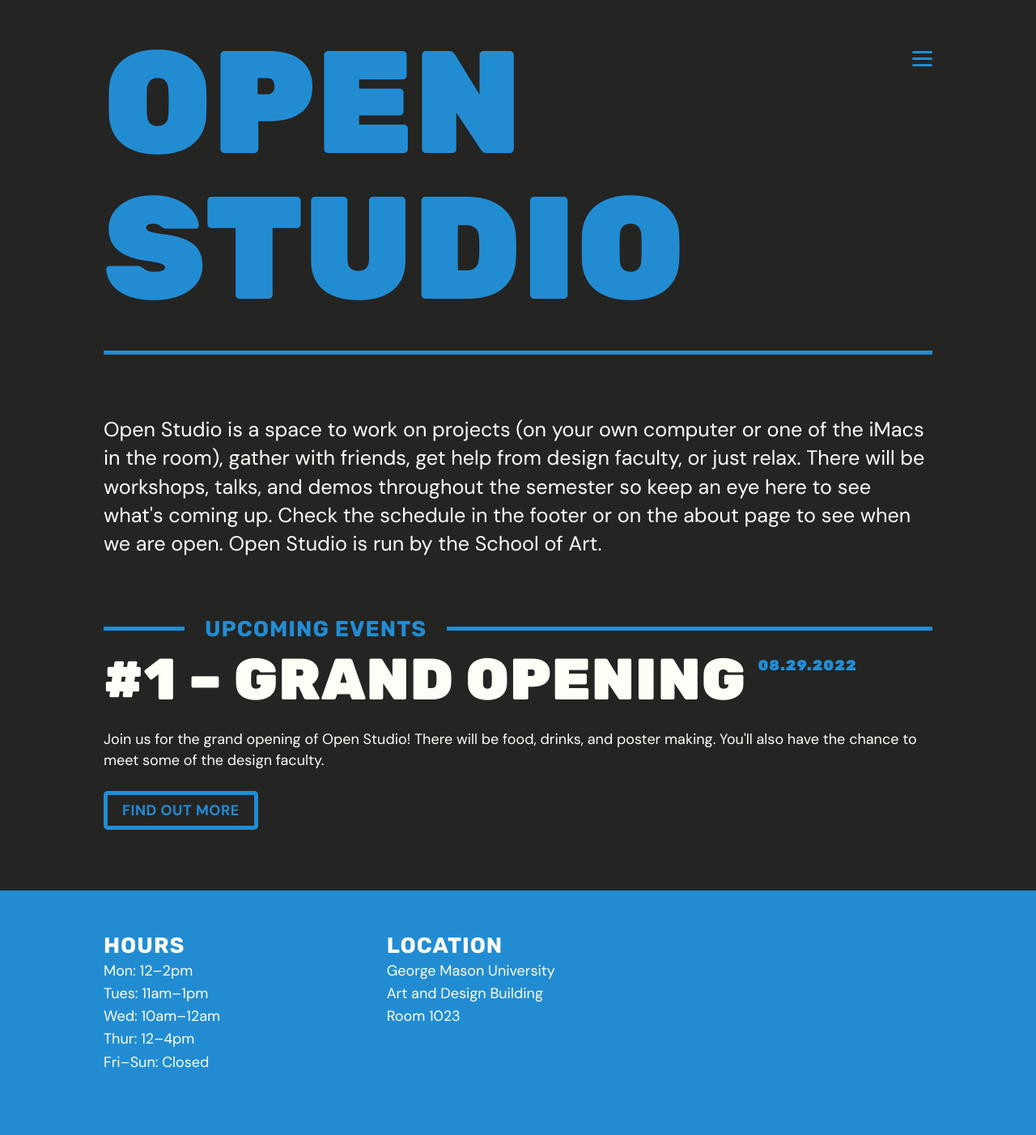
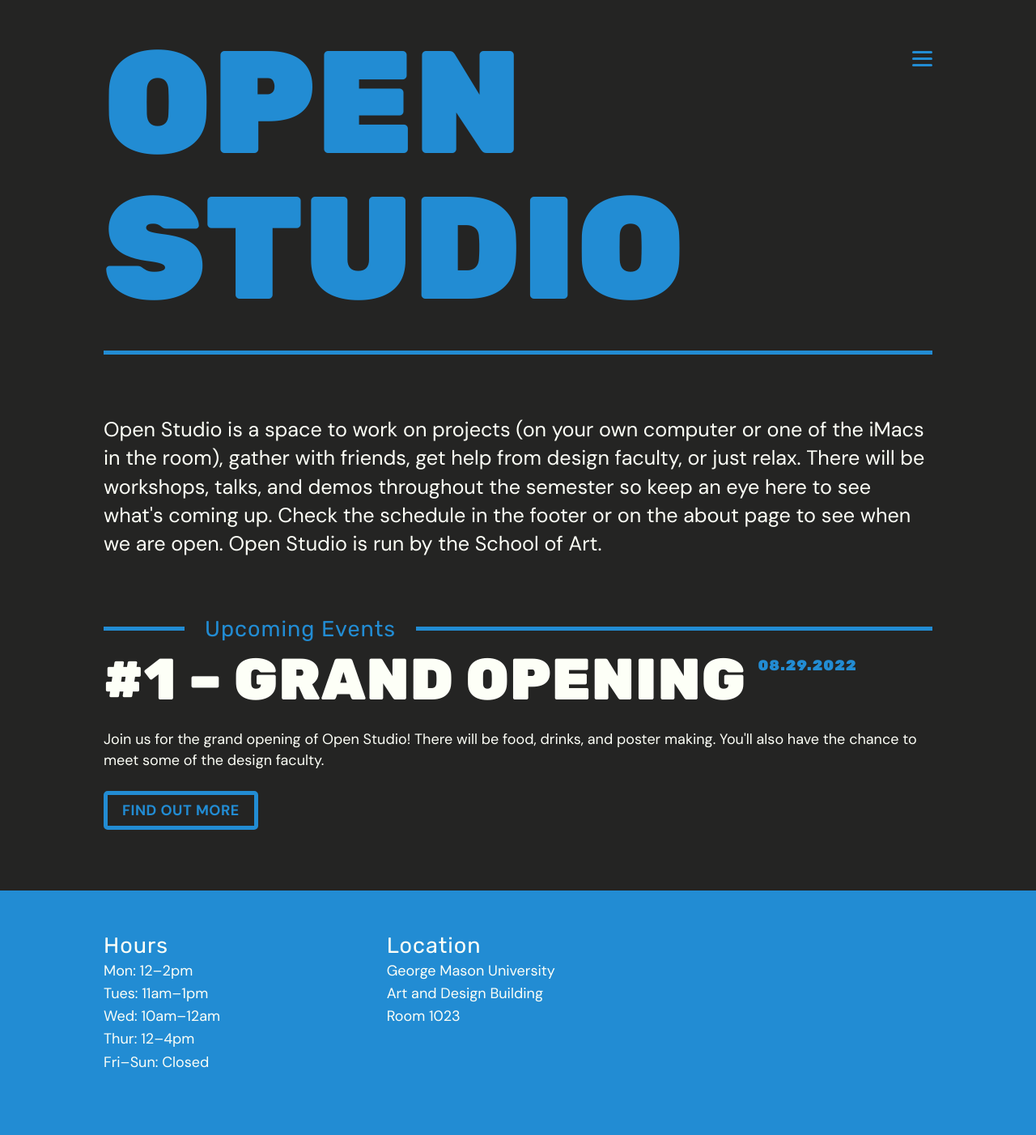
Before and after one commit to gmu-gd/open-studio, a Jekyll site: the page built from index.html, in a window 1280 px wide. Shown: the whole page at 81% size. Built offline with Jekyll 4.4.1, drawn with Linux system fonts in a browser that asks for light colours; nearby versions of some CDN libraries.

Commit message:
style and fav

```diff
--- a/_sass/main.scss
+++ b/_sass/main.scss
@@ -378,8 +378,8 @@ h3 {
   color: $secondary-color;
 }
 h4 {
-  font: 700 1rem/1.5 $display-font;
-  text-transform: uppercase;
+  font: 400 1.5rem/1 $display-font;
+  text-transform: none;
   letter-spacing: 1px;
   margin: 5px 0;
 }
@@ -806,9 +806,6 @@ footer ul li, .presenter-container-single article ul li {
     font-size: 1rem;
     top: -2rem;
   }
-  h4 {
-    font: 700 1.5rem/1 $display-font;
-  }
   .post-title h6 {
     color: $dark-color;
   }
```
Also changed, not shown: favicon.ico (added).
